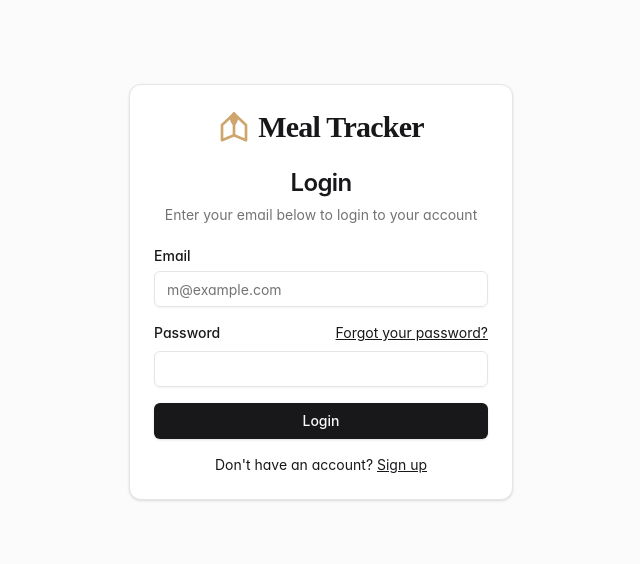
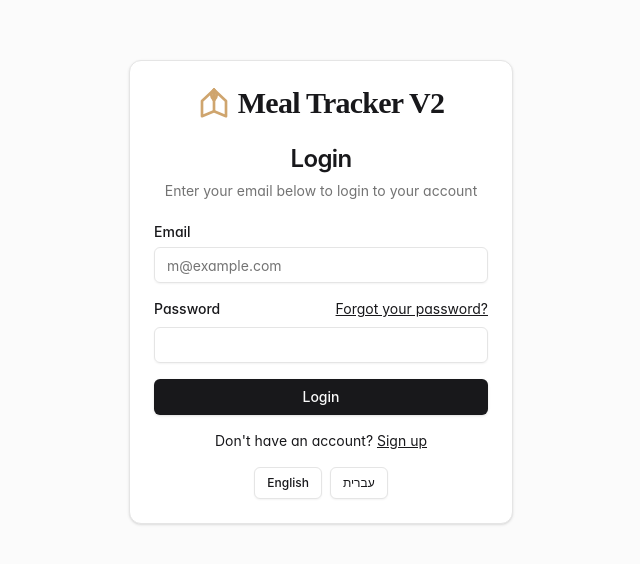
Before and after one commit to arnondb/meal-tracker, a React (Vite) app: page /login in a window 1280 px wide. Shown: the part 108-672 px from the top of the page, without its empty margins (319-959 px from the left). Built offline with nearby package versions, Linux system fonts and the light colour scheme; a web font is replaced by a local one.

Commit message:
feat: add language switcher and improve login error message

```diff
--- a/src/pages/LoginPage.tsx
+++ b/src/pages/LoginPage.tsx
@@ -18,7 +18,7 @@ const loginSchema = (t: (key: string) => string) => z.object({
 });
 type LoginFormData = z.infer<ReturnType<typeof loginSchema>>;
 export function LoginPage() {
-  const { t } = useTranslation();
+  const { t, i18n } = useTranslation();
   const navigate = useNavigate();
   const login = useAuthStore(s => s.login);
   const {
@@ -47,7 +47,7 @@ export function LoginPage() {
         <CardHeader className="text-center">
           <div className="flex justify-center items-center gap-2 mb-4">
             <AppLogo className="h-8 w-8 text-brand" />
-            <span className="font-heading text-3xl font-bold tracking-tight">Meal Tracker</span>
+            <span className="font-heading text-3xl font-bold tracking-tight">Meal Tracker V2</span>
           </div>
           <CardTitle className="text-2xl">{t('login.title')}</CardTitle>
           <CardDescription>{t('login.description')}</CardDescription>
@@ -80,6 +80,22 @@ export function LoginPage() {
               {t('login.signUp')}
             </Link>
           </div>
+          <div className="mt-4 flex justify-center gap-2">
+            <Button
+              variant={i18n.language === 'en' ? 'secondary' : 'outline'}
+              size="sm"
+              onClick={() => i18n.changeLanguage('en')}
+            >
+              English
+            </Button>
+            <Button
+              variant={i18n.language === 'he' ? 'secondary' : 'outline'}
+              size="sm"
+              onClick={() => i18n.changeLanguage('he')}
+            >
+              עברית
+            </Button>
+          </div>
         </CardContent>
       </Card>
     </div>
--- a/worker/user-routes.ts
+++ b/worker/user-routes.ts
@@ -55,7 +55,7 @@ export const userRoutes = (app: Hono<{ Bindings: Env }>) => {
     }
     const userEntity = new AuthUserEntity(c.env, body.email, 'email');
     if (!(await userEntity.exists())) {
-      return bad(c, 'Invalid credentials');
+      return bad(c, 'No account found with that email.');
     }
     const user = await userEntity.getState();
     if (!user.password) {
```
